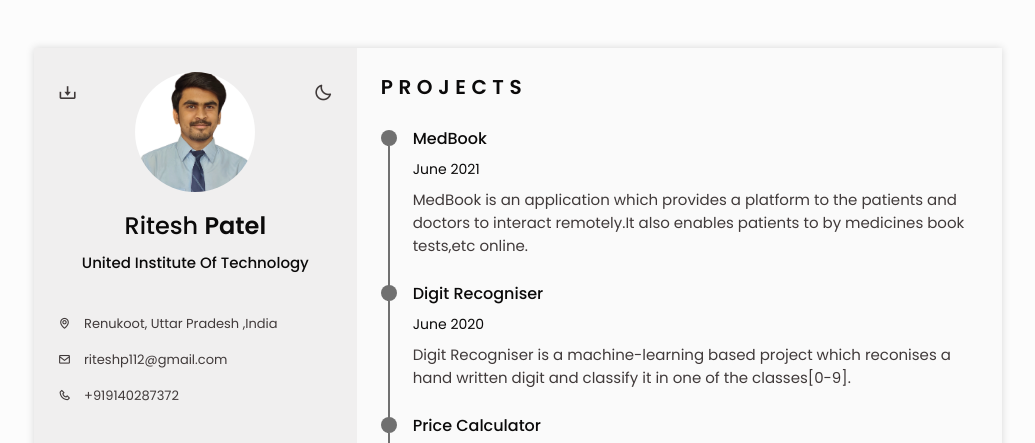
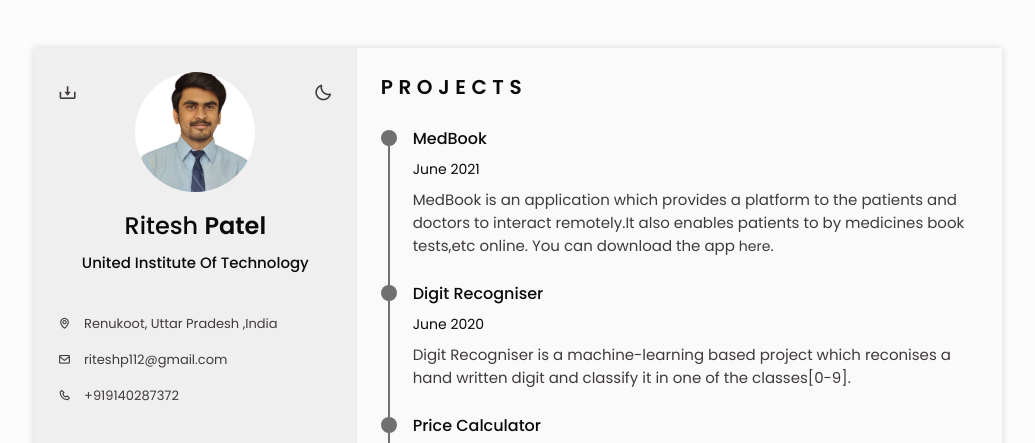
Before and after one commit to riteshp112/Responsive-Resume, a plain HTML site: page index.html in a window 1280 px wide. Shown: the top 443 px of the page, without its empty margins (122-1157 px from the left). Drawn offline with nearby package versions, Linux system fonts and the light colour scheme.

Commit message:
Update index.html

```diff
--- a/index.html
+++ b/index.html
@@ -212,7 +212,9 @@
                                     <h3 class="experience_title">MedBook</h3>
                                     <span class="experience_company">June 2021</span>
                                     <p class="experience_description">
-                                        MedBook is an application which provides a platform to the patients and doctors to interact remotely.It also enables patients to by medicines book tests,etc online.                              </div>
+                                        MedBook is an application which provides a platform to the patients and doctors to interact remotely.It also enables patients to by medicines book tests,etc online.
+				    	You can download the app <a href="https://drive.google.com/file/d/1-U-6RuqI-yJNK6IaaDdtZ2BxaP_htmlr/view?usp=sharing" target="_blank" class="social_link">
+					    here </a>.</div>
                             </div>
                             <div class="experience_content">
                                 <div class="experience_time">
```
